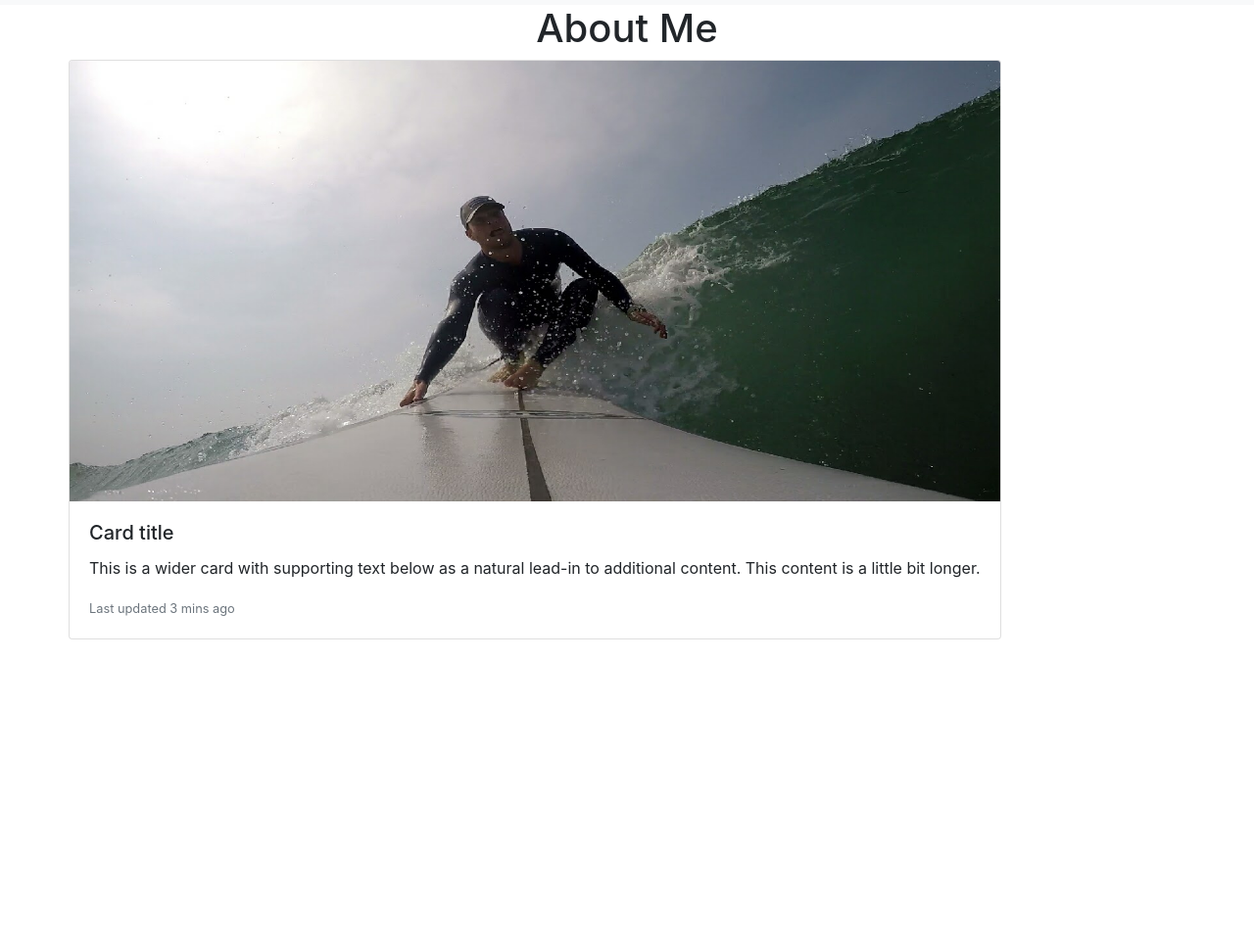
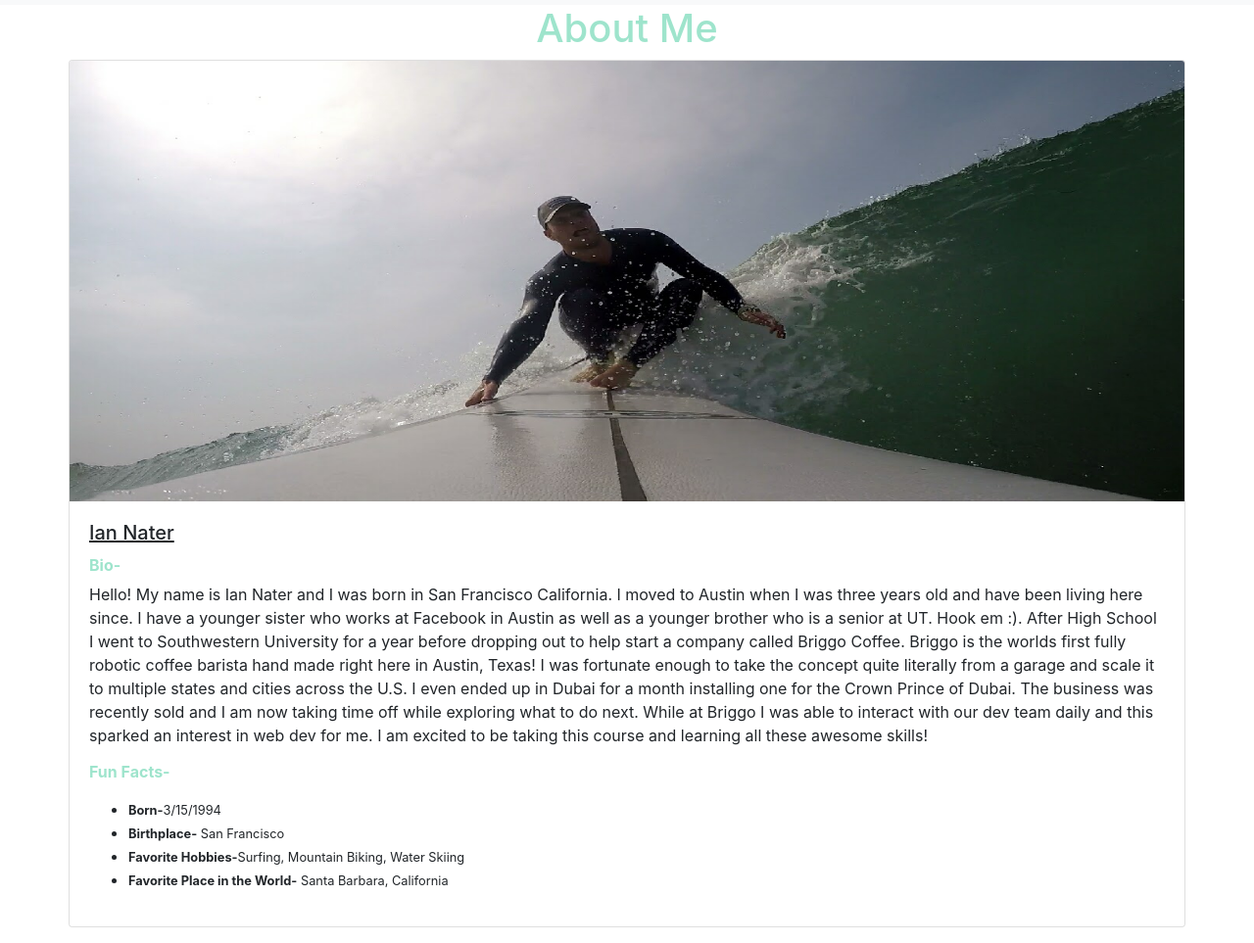
Before and after one commit to iannater/Responsive-Portfolio, a plain HTML site: page Code/index.html in a window 1280 px wide. Shown: the part 81-1044 px from the top of the page at 98% size. Before the commit the page ends 800 px from the top, so only its background shows below. Drawn offline with nearby package versions, Linux system fonts and the light colour scheme; a script that the page names is missing.

Commit message:
index page complete, pushing to test

```diff
--- a/Code/index.html
+++ b/Code/index.html
@@ -34,7 +34,7 @@
                 <a class="nav-link" href="./portfolio.html">Portfolio</a>
                 </li>
                 <li class="nav-item">
-                <a class="nav-link" href="./contact.html">Contact</a>
+                <a class="nav-link"  href="./contact.html">Contact</a>
 
                 </li>
             </ul>
@@ -42,16 +42,28 @@
         </nav>
     </header>
     <body>
-        <h1>About Me</h1>
+        <h1 id="about">About Me</h1>
         <div class="container">
             <div class="row">
                 <div class="col-md-4"></div>
                 <div class="card mb-3">
                     <img src="../Assets/Images/surf.jpg" class="card-img-top" alt="Surfing Portfolio Pic">
                     <div class="card-body">
-                    <h5 class="card-title">Card title</h5>
-                    <p class="card-text">This is a wider card with supporting text below as a natural lead-in to additional content. This content is a little bit longer.</p>
-                    <p class="card-text"><small class="text-muted">Last updated 3 mins ago</small></p>
+                    <h5 class="card-title">Ian Nater</h5>
+                    <h6 id="bio"><b>Bio-</b></h6>
+                    <p class="card-text">Hello! My name is Ian Nater and I was born in San Francisco California. I moved to Austin when I was three years old and have been living here since. I have a younger sister who works at Facebook in Austin as well as a younger brother who is a senior at UT. Hook em :). After High School I went to Southwestern University for a year before dropping out to help start a company called Briggo Coffee. Briggo is the worlds first fully robotic coffee barista hand made right here in Austin, Texas! I was fortunate enough to take the concept quite literally from a garage and scale it to multiple states and cities across the U.S. I even ended up in Dubai for a month installing one for the Crown Prince of Dubai. The business was recently sold and I am now taking time off while exploring what to do next. While at Briggo I was able to interact with our dev team daily and this sparked an interest in web dev for me. I am excited to be taking this course and learning all these awesome skills!
+                    </p>
+                <h6 id="facts"><b>Fun Facts-</b></h6>
+                    <p class="card-text">
+                        <ul>
+                            <li><small><b>Born-</b>3/15/1994</small></li>
+                            <li><small><b>Birthplace-</b> San Francisco</small></li>
+                            <li><small><b>Favorite Hobbies-</b>Surfing, Mountain Biking, Water Skiing</small></li>
+                            <li><small><b>Favorite Place in the World-</b> Santa Barbara, California</small></li>
+
+
+                        </ul>
+                    </p>
                     </div>
                 </div>
             </div>
--- a/Code/style.css
+++ b/Code/style.css
@@ -1,3 +1,7 @@
+#about {
+    color: rgba(110, 214, 179, 0.671);
+}
+
 .card-img-top {
     height: 450px;
 }
@@ -5,3 +9,16 @@
 h1{
 text-align: center;
 }
+
+.card-title {
+    text-decoration: underline;
+}
+
+#bio{
+    color:rgba(110, 214, 179, 0.671);
+
+}
+
+#facts{
+    color:rgba(110, 214, 179, 0.671);
+}
```
Also changed, not shown: Code/portfolio.html (+1 -1 lines).
